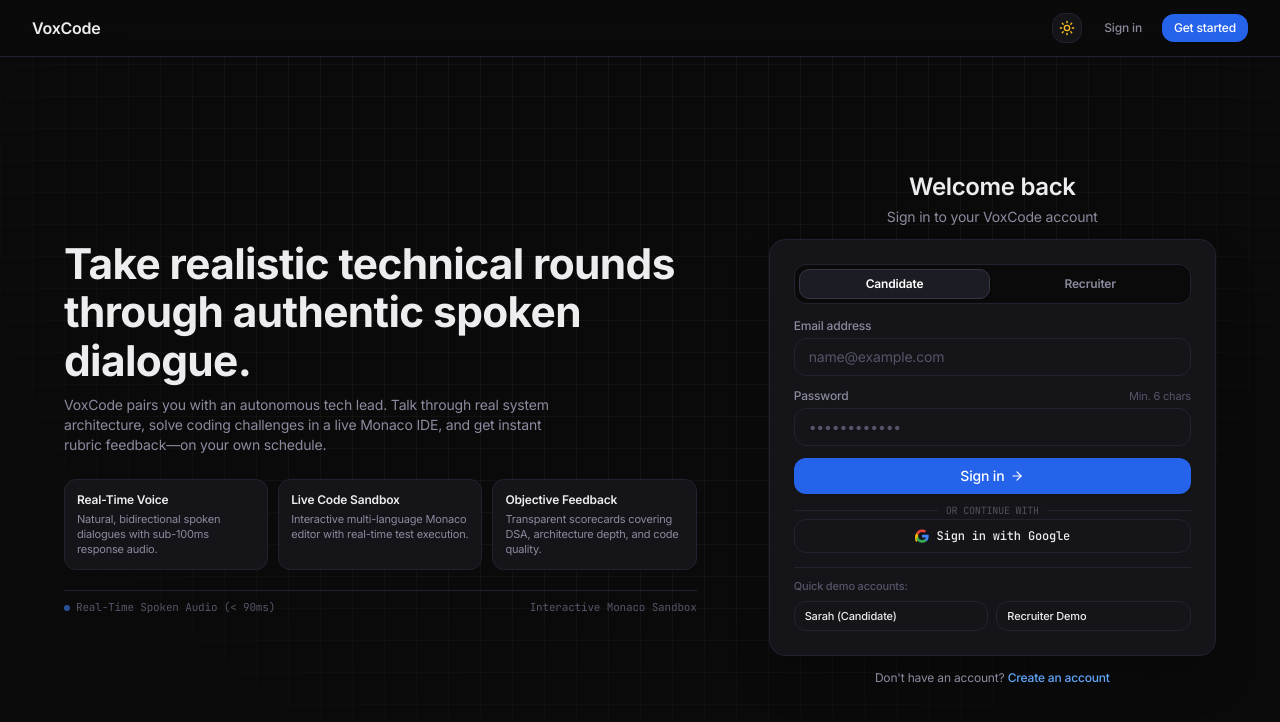
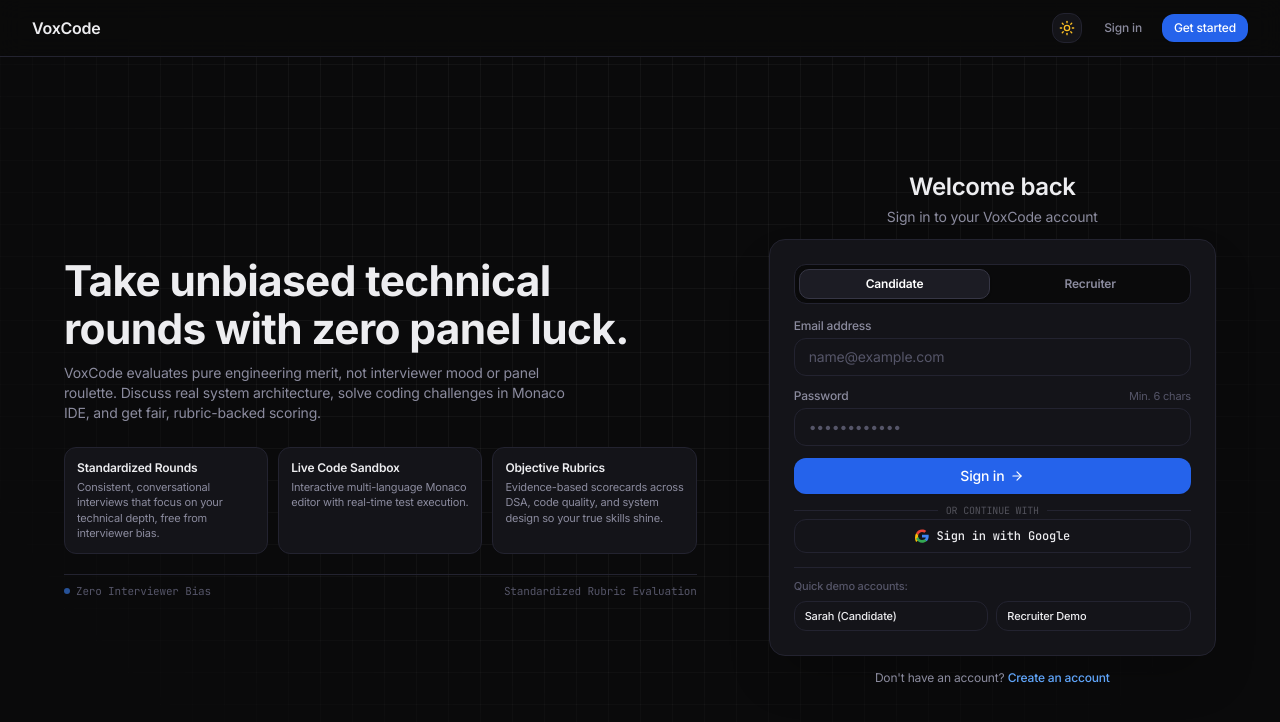
Before and after one commit to Aswin-Sai123/VoxCode, a React (Vite) app in the folder frontend/: page /login in a window 1280 px wide. Shown: the top 722 px of the page. Built offline with nearby package versions, Linux system fonts and the light colour scheme; no server answers.

Commit message:
copy(auth): update candidate headline to unbiased technical rounds with zero panel luck

```diff
--- a/frontend/src/pages/auth/Login.jsx
+++ b/frontend/src/pages/auth/Login.jsx
@@ -90,12 +90,12 @@
                             <h1 className="text-3xl xl:text-[2.65rem] font-bold tracking-tight text-[#EDEDF0] leading-[1.14]">
                                 {role === 'COMPANY'
                                     ? 'Conduct technical rounds with zero recruiter fatigue.'
-                                    : 'Take realistic technical rounds through authentic spoken dialogue.'}
+                                    : 'Take unbiased technical rounds with zero panel luck.'}
                             </h1>
                             <p className="text-xs xl:text-sm text-[#8B8B9E] leading-relaxed max-w-lg">
                                 {role === 'COMPANY'
                                     ? 'VoxCode pairs candidates with an autonomous lead engineer. From architecture defense to live Monaco execution, screen engineering talent without scheduling bottlenecks.'
-                                    : 'VoxCode pairs you with an autonomous tech lead. Talk through real system architecture, solve coding challenges in a live Monaco IDE, and get instant rubric feedback—on your own schedule.'}
+                                    : 'VoxCode evaluates pure engineering merit, not interviewer mood or panel roulette. Discuss real system architecture, solve coding challenges in Monaco IDE, and get fair, rubric-backed scoring.'}
                             </p>
                         </div>
 
@@ -119,16 +119,16 @@
                             ) : (
                                 <>
                                     <div className="p-3 rounded-lg bg-[#141419] border border-[#232330] space-y-1">
-                                        <span className="text-xs font-semibold text-[#EDEDF0] block">Real-Time Voice</span>
-                                        <span className="text-[11px] text-[#8B8B9E] leading-snug block">Natural, bidirectional spoken dialogues with sub-100ms response audio.</span>
+                                        <span className="text-xs font-semibold text-[#EDEDF0] block">Standardized Rounds</span>
+                                        <span className="text-[11px] text-[#8B8B9E] leading-snug block">Consistent, conversational interviews that focus on your technical depth, free from interviewer bias.</span>
                                     </div>
                                     <div className="p-3 rounded-lg bg-[#141419] border border-[#232330] space-y-1">
                                         <span className="text-xs font-semibold text-[#EDEDF0] block">Live Code Sandbox</span>
                                         <span className="text-[11px] text-[#8B8B9E] leading-snug block">Interactive multi-language Monaco editor with real-time test execution.</span>
                                     </div>
                                     <div className="p-3 rounded-lg bg-[#141419] border border-[#232330] space-y-1">
-                                        <span className="text-xs font-semibold text-[#EDEDF0] block">Objective Feedback</span>
-                                        <span className="text-[11px] text-[#8B8B9E] leading-snug block">Transparent scorecards covering DSA, architecture depth, and code quality.</span>
+                                        <span className="text-xs font-semibold text-[#EDEDF0] block">Objective Rubrics</span>
+                                        <span className="text-[11px] text-[#8B8B9E] leading-snug block">Evidence-based scorecards across DSA, code quality, and system design so your true skills shine.</span>
                                     </div>
                                 </>
                             )}
@@ -138,9 +138,9 @@
                         <div className="pt-2 flex items-center justify-between text-[11px] font-mono text-[#555568] border-t border-[#232330]">
                             <span className="flex items-center gap-1.5">
                                 <span className="w-1.5 h-1.5 rounded-full bg-blue-500/60 inline-block" />
-                                {role === 'COMPANY' ? 'Zero Scheduling Lag' : 'Real-Time Spoken Audio (< 90ms)'}
+                                {role === 'COMPANY' ? 'Zero Scheduling Lag' : 'Zero Interviewer Bias'}
                             </span>
-                            <span>{role === 'COMPANY' ? 'Objective Rubric Scoring' : 'Interactive Monaco Sandbox'}</span>
+                            <span>{role === 'COMPANY' ? 'Objective Rubric Scoring' : 'Standardized Rubric Evaluation'}</span>
                         </div>
                     </div>
                 </div>
--- a/frontend/src/pages/auth/Register.jsx
+++ b/frontend/src/pages/auth/Register.jsx
@@ -42,12 +42,12 @@
                             <h1 className="text-3xl xl:text-[2.65rem] font-bold tracking-tight text-[#EDEDF0] leading-[1.14]">
                                 {role === 'COMPANY'
                                     ? 'Conduct technical rounds with zero recruiter fatigue.'
-                                    : 'Take realistic technical rounds through authentic spoken dialogue.'}
+                                    : 'Take unbiased technical rounds with zero panel luck.'}
                             </h1>
                             <p className="text-xs xl:text-sm text-[#8B8B9E] leading-relaxed max-w-lg">
                                 {role === 'COMPANY'
                                     ? 'Join engineering teams using VoxCode. Experience conversational technical interviews tailored to your job descriptions, rubrics, and coding standards.'
-                                    : 'Join developers practicing for top engineering roles. Experience conversational technical rounds tailored to your stack, resume projects, and coding level.'}
+                                    : 'Join developers practicing for top engineering roles. Experience fair, conversational technical rounds where your engineering ability matters—not interviewer bias or panel luck.'}
                             </p>
                         </div>
 
@@ -71,16 +71,16 @@
                             ) : (
                                 <>
                                     <div className="p-3 rounded-lg bg-[#141419] border border-[#232330] space-y-1">
-                                        <span className="text-xs font-semibold text-[#EDEDF0] block">Real-Time Voice</span>
-                                        <span className="text-[11px] text-[#8B8B9E] leading-snug block">Natural, bidirectional spoken dialogues with sub-100ms response audio.</span>
+                                        <span className="text-xs font-semibold text-[#EDEDF0] block">Standardized Rounds</span>
+                                        <span className="text-[11px] text-[#8B8B9E] leading-snug block">Consistent, conversational interviews that focus on your technical depth, free from interviewer bias.</span>
                                     </div>
                                     <div className="p-3 rounded-lg bg-[#141419] border border-[#232330] space-y-1">
                                         <span className="text-xs font-semibold text-[#EDEDF0] block">Live Code Sandbox</span>
                                         <span className="text-[11px] text-[#8B8B9E] leading-snug block">Interactive multi-language Monaco editor with real-time test execution.</span>
                                     </div>
                                     <div className="p-3 rounded-lg bg-[#141419] border border-[#232330] space-y-1">
-                                        <span className="text-xs font-semibold text-[#EDEDF0] block">Objective Feedback</span>
-                                        <span className="text-[11px] text-[#8B8B9E] leading-snug block">Transparent scorecards covering DSA, architecture depth, and code quality.</span>
+                                        <span className="text-xs font-semibold text-[#EDEDF0] block">Objective Rubrics</span>
+                                        <span className="text-[11px] text-[#8B8B9E] leading-snug block">Evidence-based scorecards across DSA, code quality, and system design so your true skills shine.</span>
                                     </div>
                                 </>
                             )}
@@ -107,11 +107,11 @@
                                 <>
                                     <div className="space-y-0.5">
                                         <div className="text-lg sm:text-xl font-bold font-mono text-[#EDEDF0]">100%</div>
-                                        <div className="text-[11px] text-[#8B8B9E]">Spoken & Interactive</div>
+                                        <div className="text-[11px] text-[#8B8B9E]">Standardized Rubrics</div>
                                     </div>
                                     <div className="space-y-0.5">
-                                        <div className="text-lg sm:text-xl font-bold font-mono text-emerald-400">&lt; 90ms</div>
-                                        <div className="text-[11px] text-[#8B8B9E]">Voice Audio Latency</div>
+                                        <div className="text-lg sm:text-xl font-bold font-mono text-emerald-400">0%</div>
+                                        <div className="text-[11px] text-[#8B8B9E]">Interviewer Bias</div>
                                     </div>
                                     <div className="space-y-0.5">
                                         <div className="text-lg sm:text-xl font-bold font-mono text-blue-400">24 / 7</div>
```
